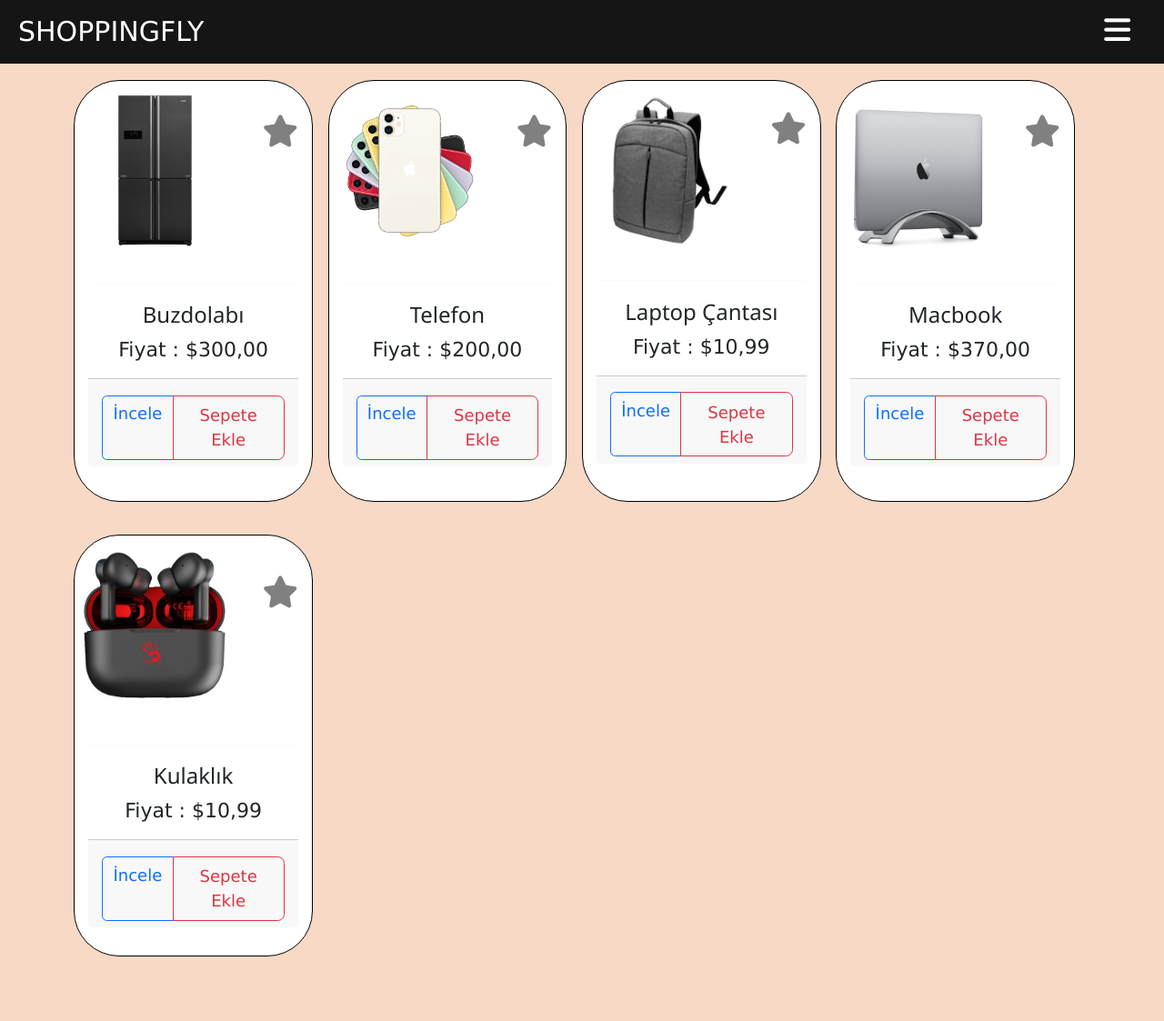
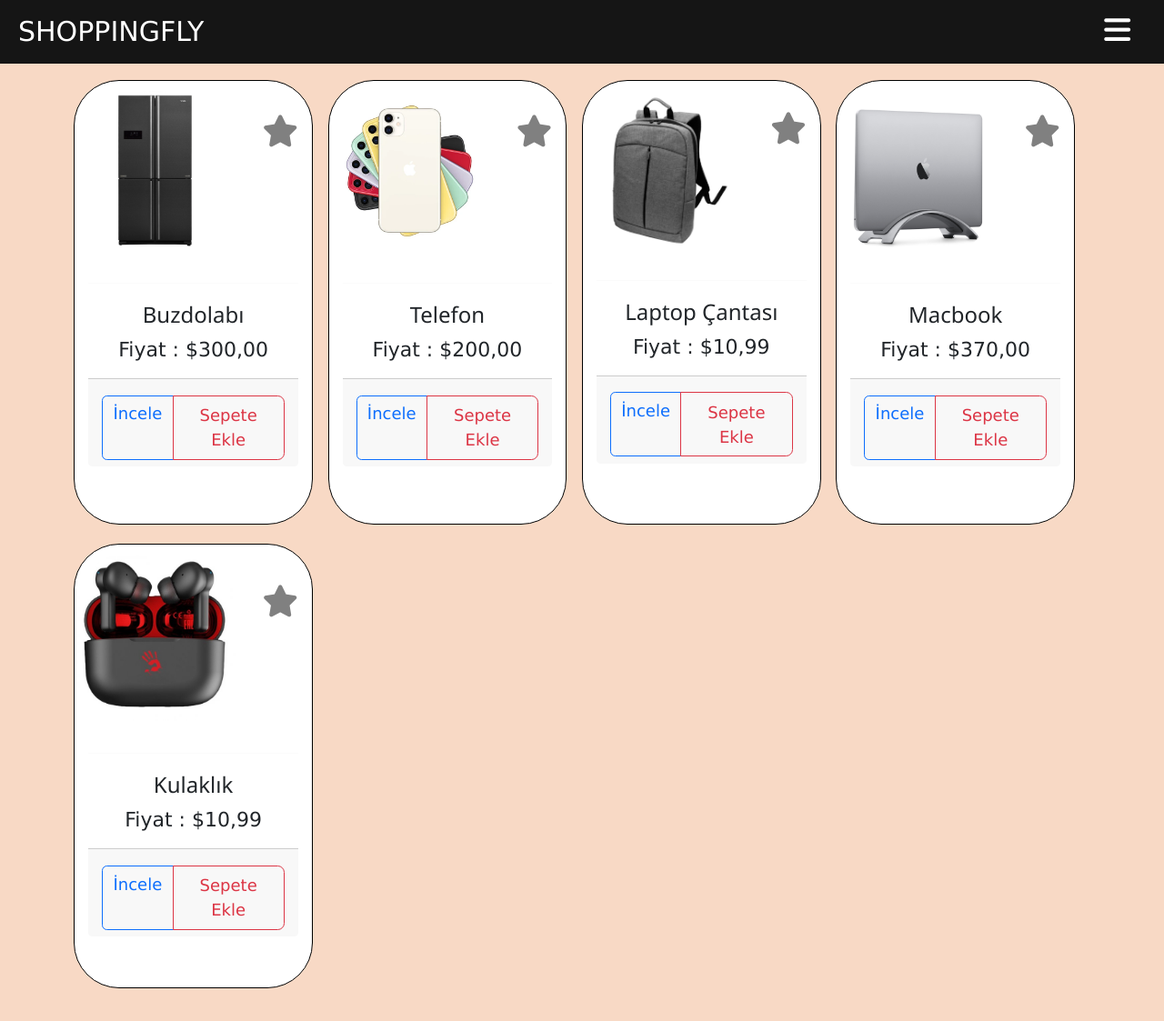
Before and after one commit to Muhammet58/shopp_app, a Django app: page / in a window 1280 px wide. Shown: the whole page at 91% size. Before the commit the page ends 1052 px from the top, so only its background shows below. Run offline with Django 4.2, Linux system fonts and the light colour scheme; data comes from the database, SQL or seed files in the repository; both versions use the stored data as it was after the commit; data that the repository does not hold is empty; some libraries are stand-ins or nearby versions.

Commit message:
shopp_app

```diff
--- a/static/css/card.css
+++ b/static/css/card.css
@@ -1,6 +1,6 @@
 .Card {
     width: 23.5%;
-    height: 580px;
+    height: 590px;
     float: left;
     margin-right: 1.5%;
     margin-bottom: -80px;
--- a/templates/base.html
+++ b/templates/base.html
@@ -59,7 +59,6 @@
             <li><a href="{% url 'shoppingPage' %}"><i class="fa-solid fa-basket-shopping"></i>Sepetim</a></li>
             <li><a href="{% url 'my_favorite'  %}"><i class="fa-solid fa-star"></i>Favorilerim</a></li>
             <li><a href="" data-bs-toggle="modal" data-bs-target="#logoutModal"><i class="fa-solid fa-right-from-bracket"></i>Çıkış Yap</a></li>
-            <li class="username">Hoşgeldin<br>{{ request.user.username }}</li>
         </ul>
         {% else %}
         <header>MENU</header>
--- a/templates/partials/_card.html
+++ b/templates/partials/_card.html
@@ -5,7 +5,7 @@
 <style>
     .style {
         width: 100%;
-        height: 80%;
+        height: 83%;
         margin-top: 65px;
         border: 1px solid black;
         border-radius: 50px;
```
Also changed, not shown: db.sqlite3.
